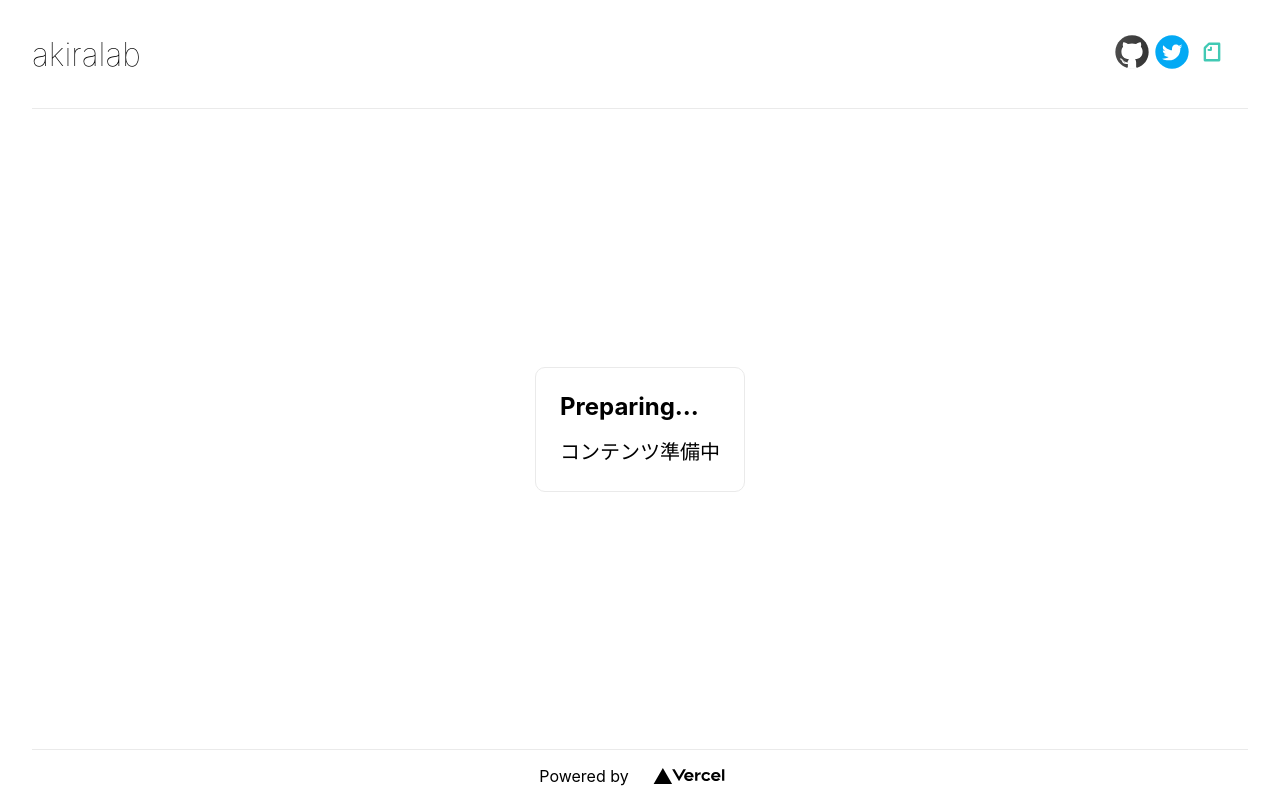
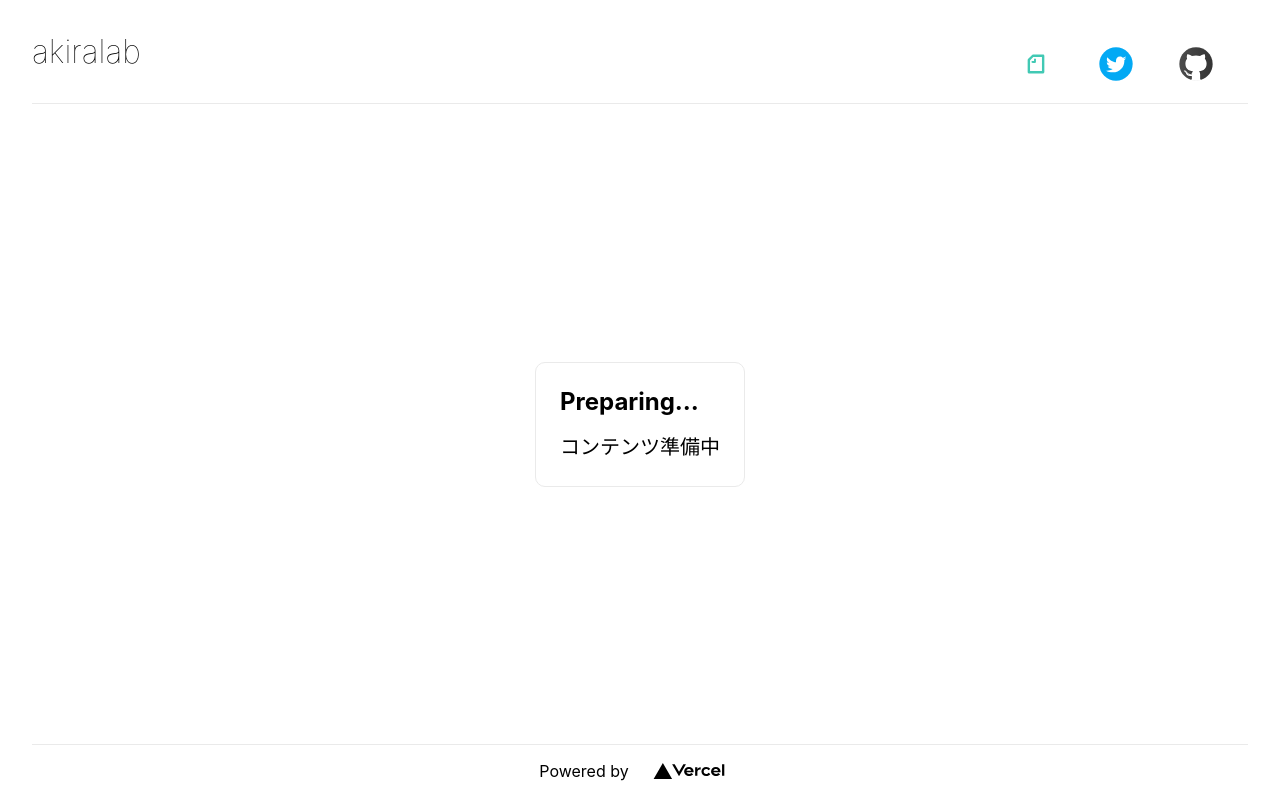
Before and after one commit to akiralab/akiralab.github.io, a Next.js app: page / in a window 1280 px wide. Built offline with nearby package versions, Linux system fonts and the light colour scheme.

Commit message:
Link updated

```diff
--- a/components/layout.tsx
+++ b/components/layout.tsx
@@ -23,17 +23,23 @@ const Layout = ({ children }: Props) => {
      <div className={styles.header}>
       <div className={styles.sitetitle}>akiralab</div>
       <div className={styles.sns}>
-       <Link className={styles.logo} href="https://github.com/akiralab">
-        <img src="/github.svg" alt="github" width="40" height="40" />
+       <Link href="https://github.com/akiralab">
+        <div className={styles.logo}>
+         <img src="/github.svg" alt="github" width="40" height="40" />
+        </div>
        </Link>
-       <Link className={styles.logo} href="https://twitter.com/Le0_Rosso">
-        <img src="/twitter.svg" alt="twitter" width="40" height="40" />
+       <Link href="https://twitter.com/Le0_Rosso">
+        <div className={styles.logo}>
+         <img src="/twitter.svg" alt="twitter" width="40" height="40" />
+        </div>
        </Link>
        {/* <Link className={styles.logo} href="https://www.kaggle.com/akirakawai">
         <img src="/kaggle.svg" alt="kaggle" width="40" height="40" />
        </Link> */}
-       <Link className={styles.logo} href="https://note.com/kawaiakira">
-        <img src="/note.svg" alt="note" width="40" height="40" />
+       <Link href="https://note.com/kawaiakira">
+        <div className={styles.logo}>
+         <img src="/note.svg" alt="note" width="40" height="40" />
+        </div>
        </Link>
       </div>
      </div>
```
